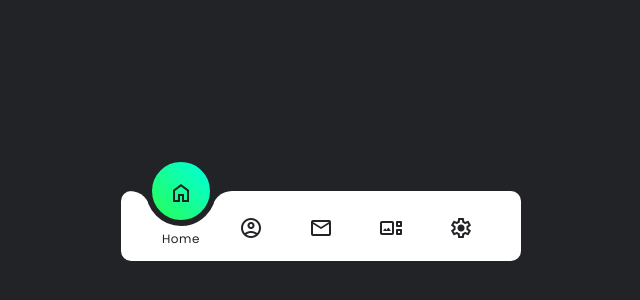
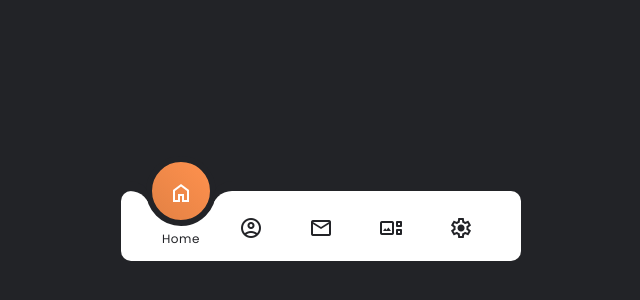
Before and after one commit to iamOmarFaruk/css-animated-bottom-bar, a plain HTML site: page index.html in a window 1280 px wide. Shown: the part 174-474 px from the top of the page, without its empty margins (319-959 px from the left). Drawn offline with nearby package versions, Linux system fonts and the light colour scheme.

Commit message:
Animated Circular Navigation

```diff
--- a/style.css
+++ b/style.css
@@ -20,7 +20,7 @@
 body{
   display: flex;
   justify-content: center;
-  align-items: center;
+  align-items:center;
   min-height: 100vh;
   background: var(--clr);
 }
@@ -99,7 +99,7 @@ body{
   width: 70px;
   height: 70px;
   /* background: #29fd53; add a gradiend bg */
-  background: linear-gradient(45deg, #29fd53, #00ffde);
+  background: linear-gradient(45deg, #e28144, #FF914E);
   top: -50%;
   border-radius: 50%;
   border: 6px solid var(--clr);
@@ -155,3 +155,7 @@ body{
 .navihation ul li:nth-child(6).active ~ .indicator{
   transform: translateX(calc(70px * 5));
 } */
+
+li.list.active .icon.material-symbols-outlined {
+  color: #fff;
+}
```
Also changed, not shown: index.html (+3 -1 lines).
